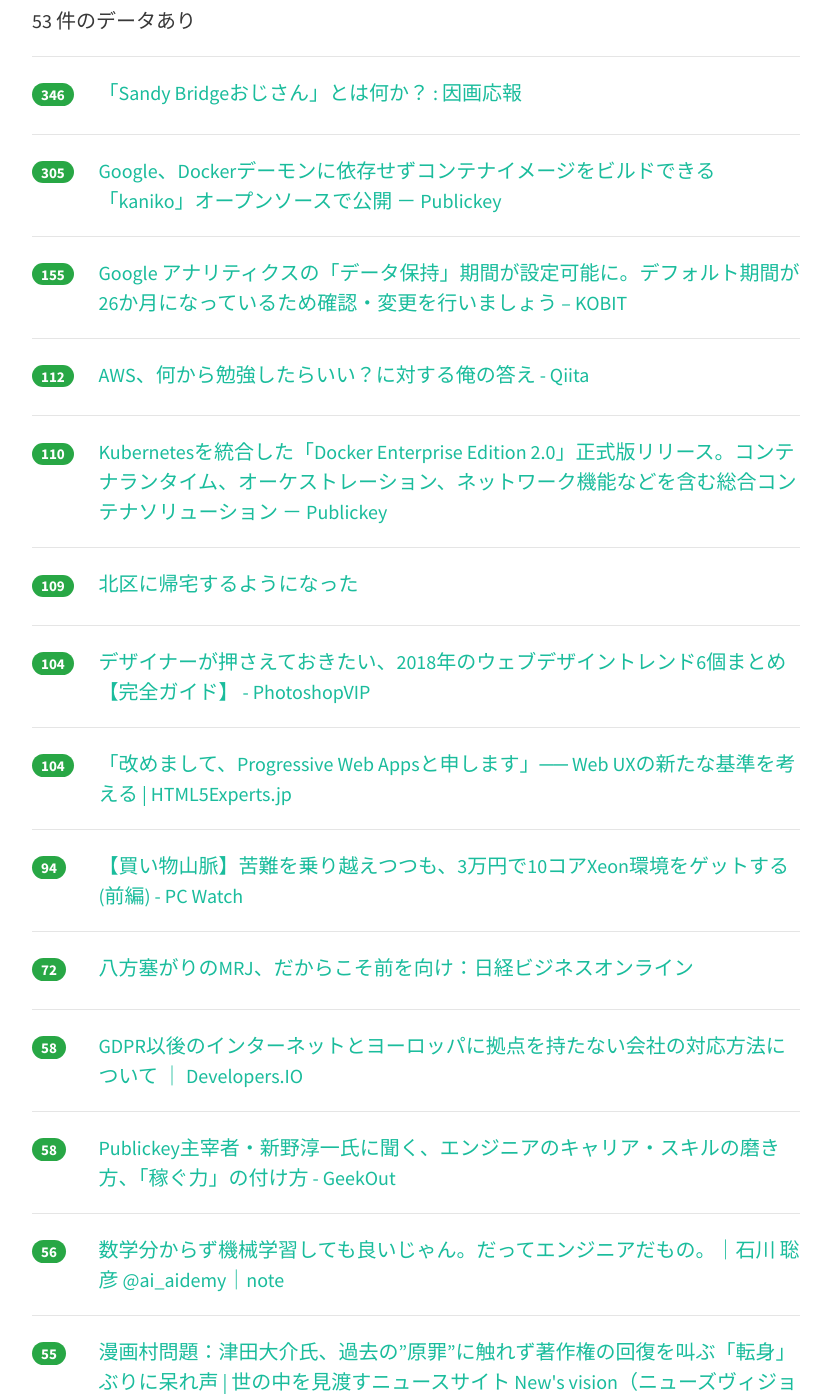
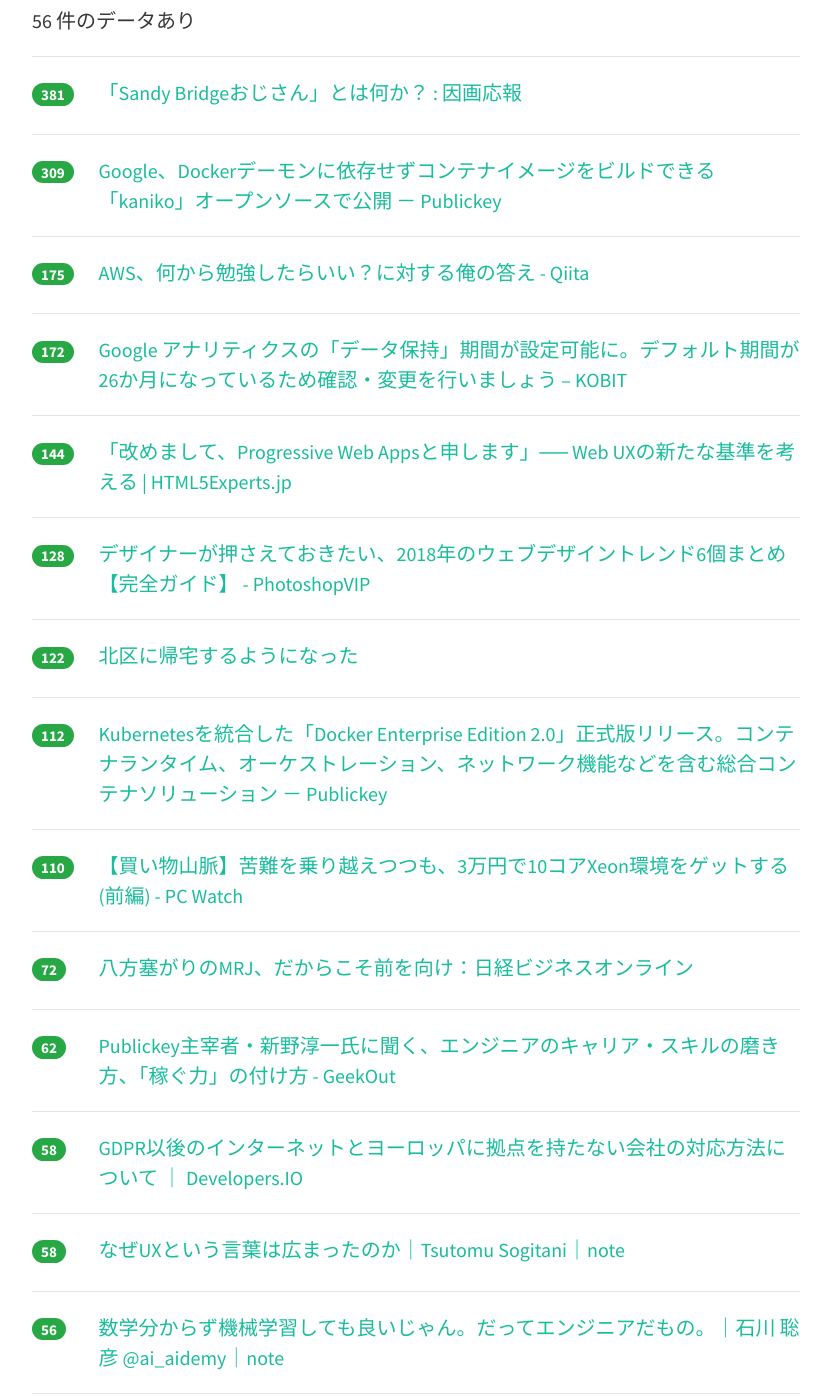
Before and after one commit to yatta47/hatena-matome-site, a Jekyll site: the page built from _posts/2018-04-19-hatena.md, in a window 1280 px wide and 1400 px high, scrolled down 317 px. Shown: the whole window, without its empty margins (224-1054 px from the left). Built offline with Jekyll 4.4.1, drawn with Linux system fonts in a browser that asks for light colours; nearby versions of some CDN libraries; some of the changed text lies outside the part shown.

Commit message:
Updated 2018-04-19

```diff
--- a/_posts/2018-04-19-hatena.md
+++ b/_posts/2018-04-19-hatena.md
@@ -1,53 +1,53 @@
 ---
 layout: post
 title:  "2018-04-19 はてぶIT"
-date:   2018-04-19 20:02:27
+date:   2018-04-19 21:02:03
 tags: [it-hotentry]
 ---
-53 件のデータあり
+56 件のデータあり
 
 <hr><div class="row">
-<div class="col-1"><span class="badge badge-pill badge-success h2">346</span></div>
+<div class="col-1"><span class="badge badge-pill badge-success h2">381</span></div>
 <div class="col-11"><a href='http://ingaoho.ldblog.jp/archives/4916067.html' target='_blank'>「Sandy Bridgeおじさん」とは何か？ : 因画応報</a></div>
 </div>
 <hr>
 <div class="row">
-<div class="col-1"><span class="badge badge-pill badge-success h2">305</span></div>
+<div class="col-1"><span class="badge badge-pill badge-success h2">309</span></div>
 <div class="col-11"><a href='http://www.publickey1.jp/blog/18/googledockerkaniko.html' target='_blank'>Google、Dockerデーモンに依存せずコンテナイメージをビルドできる「kaniko」オープンソースで公開 － Publickey</a></div>
 </div>
 <hr>
 <div class="row">
-<div class="col-1"><span class="badge badge-pill badge-success h2">155</span></div>
+<div class="col-1"><span class="badge badge-pill badge-success h2">175</span></div>
+<div class="col-11"><a href='https://qiita.com/ito-yusaku/items/f5ece0b4aac11a0c8b52' target='_blank'>AWS、何から勉強したらいい？に対する俺の答え - Qiita</a></div>
+</div>
+<hr>
+<div class="row">
+<div class="col-1"><span class="badge badge-pill badge-success h2">172</span></div>
 <div class="col-11"><a href='https://kobit.in/archives/11365' target='_blank'>Google アナリティクスの「データ保持」期間が設定可能に。デフォルト期間が26か月になっているため確認・変更を行いましょう – KOBIT</a></div>
 </div>
 <hr>
 <div class="row">
+<div class="col-1"><span class="badge badge-pill badge-success h2">144</span></div>
+<div class="col-11"><a href='https://html5experts.jp/uskay/25391/' target='_blank'>「改めまして、Progressive Web Appsと申します」── Web UXの新たな基準を考える | HTML5Experts.jp</a></div>
+</div>
+<hr>
+<div class="row">
+<div class="col-1"><span class="badge badge-pill badge-success h2">128</span></div>
+<div class="col-11"><a href='http://photoshopvip.net/108467' target='_blank'>デザイナーが押さえておきたい、2018年のウェブデザイントレンド6個まとめ【完全ガイド】 - PhotoshopVIP</a></div>
+</div>
+<hr>
+<div class="row">
+<div class="col-1"><span class="badge badge-pill badge-success h2">122</span></div>
+<div class="col-11"><a href='https://anond.hatelabo.jp/20180418232014' target='_blank'>北区に帰宅するようになった</a></div>
+</div>
+<hr>
+<div class="row">
 <div class="col-1"><span class="badge badge-pill badge-success h2">112</span></div>
-<div class="col-11"><a href='https://qiita.com/ito-yusaku/items/f5ece0b4aac11a0c8b52' target='_blank'>AWS、何から勉強したらいい？に対する俺の答え - Qiita</a></div>
+<div class="col-11"><a href='http://www.publickey1.jp/blog/18/kubernetesdocker_enterprise_edition_20.html' target='_blank'>Kubernetesを統合した「Docker Enterprise Edition 2.0」正式版リリース。コンテナランタイム、オーケストレーション、ネットワーク機能などを含む総合コンテナソリューション － Publickey</a></div>
 </div>
 <hr>
 <div class="row">
 <div class="col-1"><span class="badge badge-pill badge-success h2">110</span></div>
-<div class="col-11"><a href='http://www.publickey1.jp/blog/18/kubernetesdocker_enterprise_edition_20.html' target='_blank'>Kubernetesを統合した「Docker Enterprise Edition 2.0」正式版リリース。コンテナランタイム、オーケストレーション、ネットワーク機能などを含む総合コンテナソリューション － Publickey</a></div>
-</div>
-<hr>
-<div class="row">
-<div class="col-1"><span class="badge badge-pill badge-success h2">109</span></div>
-<div class="col-11"><a href='https://anond.hatelabo.jp/20180418232014' target='_blank'>北区に帰宅するようになった</a></div>
-</div>
-<hr>
-<div class="row">
-<div class="col-1"><span class="badge badge-pill badge-success h2">104</span></div>
-<div class="col-11"><a href='http://photoshopvip.net/108467' target='_blank'>デザイナーが押さえておきたい、2018年のウェブデザイントレンド6個まとめ【完全ガイド】 - PhotoshopVIP</a></div>
-</div>
-<hr>
-<div class="row">
-<div class="col-1"><span class="badge badge-pill badge-success h2">104</span></div>
-<div class="col-11"><a href='https://html5experts.jp/uskay/25391/' target='_blank'>「改めまして、Progressive Web Appsと申します」── Web UXの新たな基準を考える | HTML5Experts.jp</a></div>
-</div>
-<hr>
-<div class="row">
-<div class="col-1"><span class="badge badge-pill badge-success h2">94</span></div>
 <div class="col-11"><a href='https://pc.watch.impress.co.jp/docs/column/kaimono/1117740.html' target='_blank'>【買い物山脈】苦難を乗り越えつつも、3万円で10コアXeon環境をゲットする(前編) - PC Watch</a></div>
 </div>
 <hr>
@@ -57,13 +57,18 @@ tags: [it-hotentry]
 </div>
 <hr>
 <div class="row">
+<div class="col-1"><span class="badge badge-pill badge-success h2">62</span></div>
+<div class="col-11"><a href='https://geek-out.jp/column/entry/2018/04/19/110000' target='_blank'>Publickey主宰者・新野淳一氏に聞く、エンジニアのキャリア・スキルの磨き方、「稼ぐ力」の付け方 - GeekOut</a></div>
+</div>
+<hr>
+<div class="row">
 <div class="col-1"><span class="badge badge-pill badge-success h2">58</span></div>
 <div class="col-11"><a href='https://dev.classmethod.jp/etc/gdpr-for-non-european-companies/' target='_blank'>GDPR以後のインターネットとヨーロッパに拠点を持たない会社の対応方法について ｜ Developers.IO</a></div>
 </div>
 <hr>
 <div class="row">
 <div class="col-1"><span class="badge badge-pill badge-success h2">58</span></div>
-<div class="col-11"><a href='https://geek-out.jp/column/entry/2018/04/19/110000' target='_blank'>Publickey主宰者・新野淳一氏に聞く、エンジニアのキャリア・スキルの磨き方、「稼ぐ力」の付け方 - GeekOut</a></div>
+<div class="col-11"><a href='https://note.mu/sogitani/n/nc5597b475590' target='_blank'>なぜUXという言葉は広まったのか｜Tsutomu Sogitani｜note</a></div>
 </div>
 <hr>
 <div class="row">
@@ -77,12 +82,7 @@ tags: [it-hotentry]
 </div>
 <hr>
 <div class="row">
-<div class="col-1"><span class="badge badge-pill badge-success h2">55</span></div>
-<div class="col-11"><a href='https://note.mu/sogitani/n/nc5597b475590' target='_blank'>なぜUXという言葉は広まったのか｜Tsutomu Sogitani｜note</a></div>
-</div>
-<hr>
-<div class="row">
-<div class="col-1"><span class="badge badge-pill badge-success h2">44</span></div>
+<div class="col-1"><span class="badge badge-pill badge-success h2">45</span></div>
 <div class="col-11"><a href='http://techlife.cookpad.com/entry/2018/04/18/180000' target='_blank'>ReactNativeプロジェクトのAndroid環境を整備する - クックパッド開発者ブログ</a></div>
 </div>
 <hr>
@@ -92,33 +92,33 @@ tags: [it-hotentry]
 </div>
 <hr>
 <div class="row">
+<div class="col-1"><span class="badge badge-pill badge-success h2">43</span></div>
+<div class="col-11"><a href='http://napplecomputer.hatenablog.com/entry/2018/04/19/040206' target='_blank'>技術書典4 に行こう！ - napplecomputerの日記</a></div>
+</div>
+<hr>
+<div class="row">
+<div class="col-1"><span class="badge badge-pill badge-success h2">42</span></div>
+<div class="col-11"><a href='http://techlife.cookpad.com/entry/2018/04/19/090000' target='_blank'>「クックパッド MYキッチン」のアプリアイコンができるまで - クックパッド開発者ブログ</a></div>
+</div>
+<hr>
+<div class="row">
 <div class="col-1"><span class="badge badge-pill badge-success h2">41</span></div>
 <div class="col-11"><a href='https://speakerdeck.com/knsh14/tiyanerufalseshi-zu-mi' target='_blank'>チャネルの仕組み // Speaker Deck</a></div>
 </div>
 <hr>
 <div class="row">
 <div class="col-1"><span class="badge badge-pill badge-success h2">41</span></div>
-<div class="col-11"><a href='http://napplecomputer.hatenablog.com/entry/2018/04/19/040206' target='_blank'>技術書典4 に行こう！ - napplecomputerの日記</a></div>
+<div class="col-11"><a href='https://togetter.com/li/1219413' target='_blank'>「とんでもない神釣りゲーDLしてしまった」一見普通の釣りゲーかと思ったら予想外すぎる展開に「声出してワロタ」「釣りとは一体…」 - Togetter</a></div>
 </div>
 <hr>
 <div class="row">
-<div class="col-1"><span class="badge badge-pill badge-success h2">38</span></div>
-<div class="col-11"><a href='https://togetter.com/li/1219413' target='_blank'>「とんでもない神釣りゲーDLしてしまった」一見普通の釣りゲーかと思ったら予想外すぎる展開に「声出してワロタ」「釣りとは一体…」 - Togetter</a></div>
+<div class="col-1"><span class="badge badge-pill badge-success h2">39</span></div>
+<div class="col-11"><a href='http://blog.endstart.net/article/virtual-cast.html' target='_blank'>『バーチャルキャスト』がめちゃめちゃ凄い件｜秒の速さでVtuberになれる</a></div>
 </div>
 <hr>
 <div class="row">
 <div class="col-1"><span class="badge badge-pill badge-success h2">37</span></div>
 <div class="col-11"><a href='https://www.graalvm.org/' target='_blank'>GraalVM</a></div>
-</div>
-<hr>
-<div class="row">
-<div class="col-1"><span class="badge badge-pill badge-success h2">37</span></div>
-<div class="col-11"><a href='http://techlife.cookpad.com/entry/2018/04/19/090000' target='_blank'>「クックパッド MYキッチン」のアプリアイコンができるまで - クックパッド開発者ブログ</a></div>
-</div>
-<hr>
-<div class="row">
-<div class="col-1"><span class="badge badge-pill badge-success h2">37</span></div>
-<div class="col-11"><a href='http://blog.endstart.net/article/virtual-cast.html' target='_blank'>『バーチャルキャスト』がめちゃめちゃ凄い件｜秒の速さでVtuberになれる</a></div>
 </div>
 <hr>
 <div class="row">
@@ -132,13 +132,18 @@ tags: [it-hotentry]
 </div>
 <hr>
 <div class="row">
-<div class="col-1"><span class="badge badge-pill badge-success h2">34</span></div>
-<div class="col-11"><a href='https://geniee.co.jp/news/20180418/141' target='_blank'>4月17日発表のプレスリリースの補足説明 | ニュース | 株式会社ジーニー Geniee,Inc.</a></div>
+<div class="col-1"><span class="badge badge-pill badge-success h2">36</span></div>
+<div class="col-11"><a href='https://qiita.com/drken/items/f909b79ee03e679c7142' target='_blank'>「アルゴリズム」とは何か、すべての人がわかるように解説！ - Qiita</a></div>
 </div>
 <hr>
 <div class="row">
-<div class="col-1"><span class="badge badge-pill badge-success h2">33</span></div>
+<div class="col-1"><span class="badge badge-pill badge-success h2">35</span></div>
 <div class="col-11"><a href='http://tech.nikkeibp.co.jp/atcl/nxt/column/18/00001/00346/' target='_blank'>「部族」に再編、ファストリ元CIOがアクサ生命で進めるIT部門改革 | 日経 xTECH（クロステック）</a></div>
+</div>
+<hr>
+<div class="row">
+<div class="col-1"><span class="badge badge-pill badge-success h2">34</span></div>
+<div class="col-11"><a href='https://geniee.co.jp/news/20180418/141' target='_blank'>4月17日発表のプレスリリースの補足説明 | ニュース | 株式会社ジーニー Geniee,Inc.</a></div>
 </div>
 <hr>
 <div class="row">
@@ -162,8 +167,23 @@ tags: [it-hotentry]
 </div>
 <hr>
 <div class="row">
+<div class="col-1"><span class="badge badge-pill badge-success h2">29</span></div>
+<div class="col-11"><a href='https://coliss.com/articles/build-websites/operation/design/how-to-use-svg-color-font.html' target='_blank'>新しい仕様のフォントはもう試した？透明感のある美しい文字表現ができるフォント -Opulent Font + SVG | コリス</a></div>
+</div>
+<hr>
+<div class="row">
+<div class="col-1"><span class="badge badge-pill badge-success h2">29</span></div>
+<div class="col-11"><a href='https://anond.hatelabo.jp/20180419171231' target='_blank'>使用アイテム1つ（3万円以内）で、500個の風船を割り切る方法を考えよ</a></div>
+</div>
+<hr>
+<div class="row">
 <div class="col-1"><span class="badge badge-pill badge-success h2">28</span></div>
 <div class="col-11"><a href='http://www.itmedia.co.jp/news/articles/1804/18/news117.html' target='_blank'>「自衛隊イラク日報」読めるサイト、個人が公開　370日分をブログ形式で - ITmedia NEWS</a></div>
+</div>
+<hr>
+<div class="row">
+<div class="col-1"><span class="badge badge-pill badge-success h2">28</span></div>
+<div class="col-11"><a href='https://mzp.hatenablog.com/entry/2018/04/19/180456' target='_blank'>パペ文字によるVR出社 - みずぴー日記</a></div>
 </div>
 <hr>
 <div class="row">
@@ -173,7 +193,7 @@ tags: [it-hotentry]
 <hr>
 <div class="row">
 <div class="col-1"><span class="badge badge-pill badge-success h2">27</span></div>
-<div class="col-11"><a href='https://coliss.com/articles/build-websites/operation/design/how-to-use-svg-color-font.html' target='_blank'>新しい仕様のフォントはもう試した？透明感のある美しい文字表現ができるフォント -Opulent Font + SVG | コリス</a></div>
+<div class="col-11"><a href='https://gigazine.net/news/20180419-last-ipv4-address-gone/' target='_blank'>ヨーロッパに割り当てられていたIPv4アドレスがついに枯渇 - GIGAZINE</a></div>
 </div>
 <hr>
 <div class="row">
@@ -202,7 +222,7 @@ tags: [it-hotentry]
 </div>
 <hr>
 <div class="row">
-<div class="col-1"><span class="badge badge-pill badge-success h2">23</span></div>
+<div class="col-1"><span class="badge badge-pill badge-success h2">24</span></div>
 <div class="col-11"><a href='https://k-tai.watch.impress.co.jp/docs/news/1117927.html' target='_blank'>一般向けの「PHS」が2020年7月末で終了、法人向けテレメトリングのみ継続 - ケータイ Watch</a></div>
 </div>
 <hr>
@@ -214,11 +234,6 @@ tags: [it-hotentry]
 <div class="row">
 <div class="col-1"><span class="badge badge-pill badge-success h2">23</span></div>
 <div class="col-11"><a href='https://gigazine.net/news/20180419-ccleaner-attack-timeline/' target='_blank'>PC最適化ツール「CCleaner」を踏み台にした標的型攻撃のマルウェア混入ルートが判明 - GIGAZINE</a></div>
-</div>
-<hr>
-<div class="row">
-<div class="col-1"><span class="badge badge-pill badge-success h2">23</span></div>
-<div class="col-11"><a href='https://qiita.com/drken/items/f909b79ee03e679c7142' target='_blank'>「アルゴリズム」とは何か、すべての人がわかるように解説！ - Qiita</a></div>
 </div>
 <hr>
 <div class="row">
@@ -247,8 +262,8 @@ tags: [it-hotentry]
 </div>
 <hr>
 <div class="row">
-<div class="col-1"><span class="badge badge-pill badge-success h2">17</span></div>
-<div class="col-11"><a href='https://anond.hatelabo.jp/20180419171231' target='_blank'>使用アイテム1つ（3万円以内）で、500個の風船を割り切る方法を考えよ</a></div>
+<div class="col-1"><span class="badge badge-pill badge-success h2">19</span></div>
+<div class="col-11"><a href='http://panora.tokyo/59084/' target='_blank'>キャラカスタムが超お手軽なVTbuerツール登場　アダルトゲーム「カスタムオーダーメイド3D2」に新機能 – PANORA</a></div>
 </div>
 <hr>
 <div class="row">
@@ -258,7 +273,7 @@ tags: [it-hotentry]
 <hr>
 <div class="row">
 <div class="col-1"><span class="badge badge-pill badge-success h2">15</span></div>
-<div class="col-11"><a href='https://mzp.hatenablog.com/entry/2018/04/19/180456' target='_blank'>パペ文字によるVR出社 - みずぴー日記</a></div>
+<div class="col-11"><a href='http://nlab.itmedia.co.jp/nl/articles/1804/19/news102.html' target='_blank'>富士ゼロックスと東京メトロ、個人用オフィス空間を駅構内に貸し出す実証実験を開始 - ねとらぼ</a></div>
 </div>
 <hr>
 <div class="row">
```
